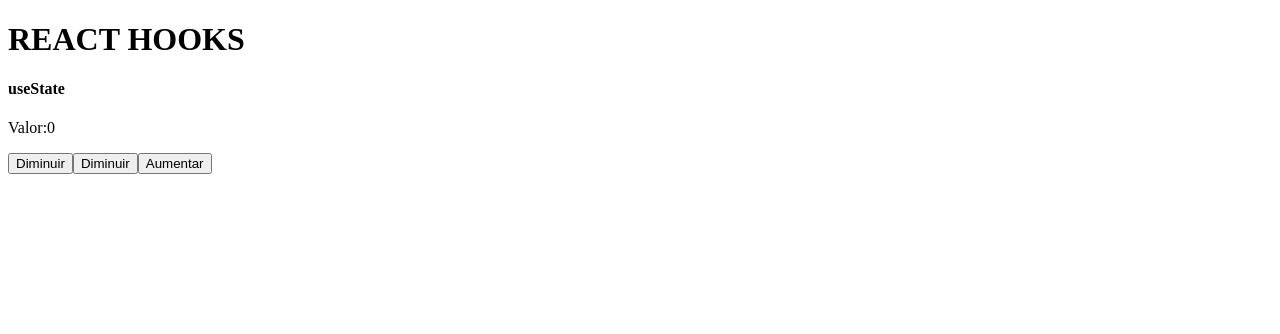
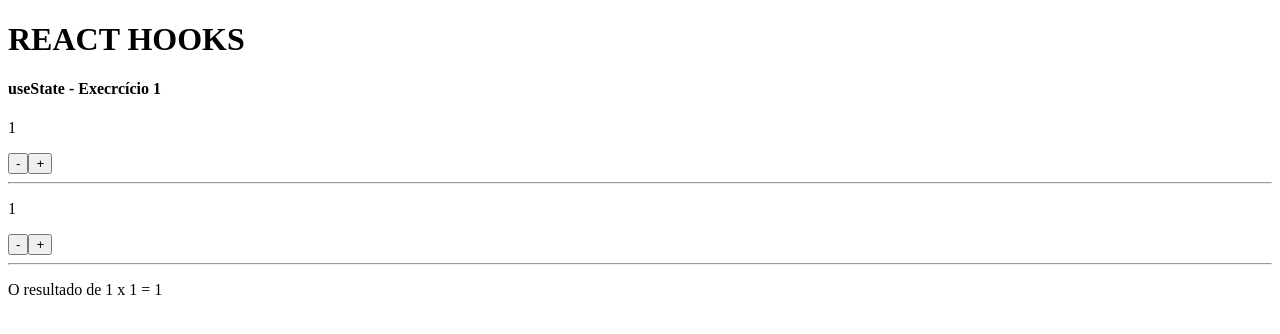
Before and after one commit to marceloAron1980/react_next_hooks, a React (Vite) app: page / in a window 1280 px wide. Shown: the top 334 px of the page. Built offline with nearby package versions, Linux system fonts and the light colour scheme.

Commit message:
03_hooks

```diff
--- a/src/App.jsx
+++ b/src/App.jsx
@@ -24,14 +24,15 @@
 // }
 import React from "react";
 // import HookState01 from "./components/UseState_01"
-import HookState02 from "./components/UseState_02"
-
+// import HookState02 from "./components/UseState_02"
+import HookState03 from "./components/UseState_03"
 export default ()=>{
     return (
         <>
         <h1> REACT HOOKS</h1>
         {/* <HookState01/> */}
-        <HookState02/>
+        {/* <HookState02/> */}
+        <HookState03/>
         </>
     )
 }
--- /dev/null
+++ b/src/components/UseState_03.jsx
@@ -0,0 +1,34 @@
+import { useState } from "react";
+
+export default () => {
+
+    const [valor1, setValor1]=useState(1);
+    const [valor2, setValor2]=useState(1);
+
+    function diminuir1(){
+        setValor1(v=>v-1);
+    }
+    function aumentar1(){
+        setValor1(v=>v+1);
+    }
+    function diminuir2(){
+        setValor2(v=>v-1);
+    }
+    function aumentar2(){
+        setValor2(v=>v+1);
+    }
+    return (
+        <>
+            <h4> useState - Execrcício 1</h4>
+            <p>{valor1}</p>
+            <button onClick={diminuir1}>-</button>
+            <button onClick={aumentar1}>+</button>
+            <hr/>
+            <p>{valor2}</p>
+            <button onClick={diminuir2}>-</button>
+            <button onClick={aumentar2}>+</button>
+            <hr/>
+            <p>O resultado de {valor1} x {valor2} = {valor1*valor2}</p>
+        </>
+    )
+}
```
